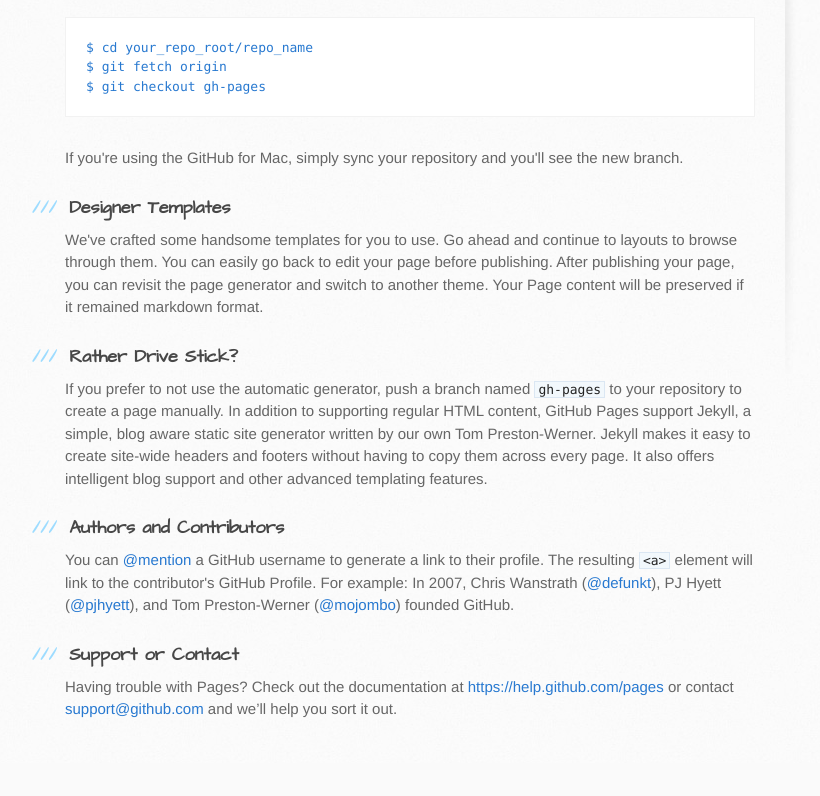
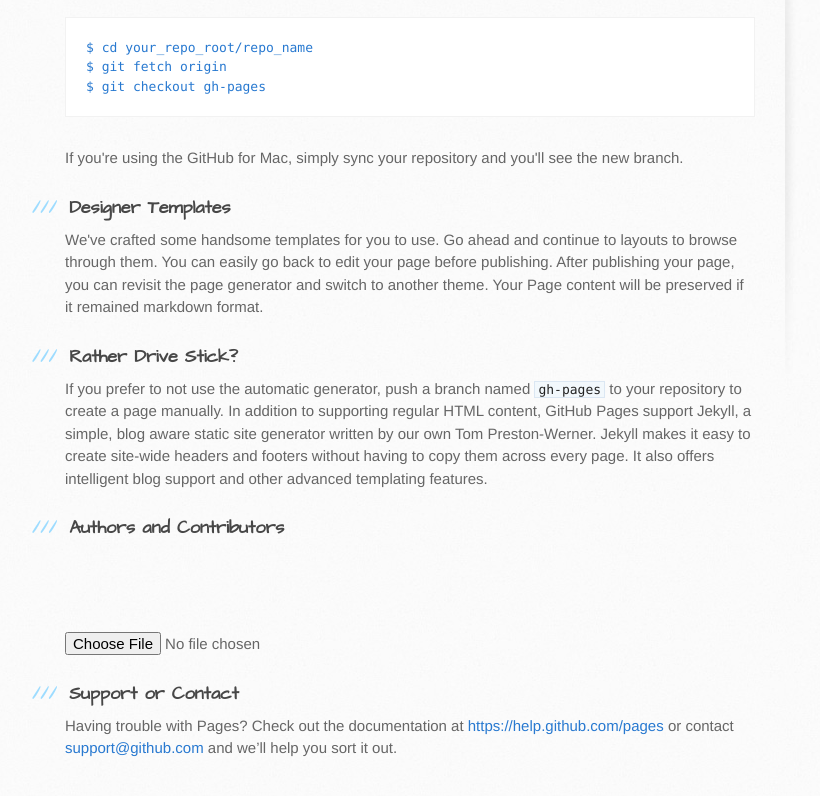
Before and after one commit to charles-chenguojun/charles-chenguojun.github.io, a plain HTML site: page index.html in a window 1280 px wide. Shown: the part 362-1158 px from the top of the page, without its empty margins (105-925 px from the left). Before the commit the page ends 1125 px from the top, so only its background shows below. Drawn offline with Linux system fonts and the light colour scheme.

Commit message:
text upload images

```diff
--- a/index.html
+++ b/index.html
@@ -53,8 +53,72 @@ $ git checkout gh-pages
 <h3>
 <a id="authors-and-contributors" class="anchor" href="#authors-and-contributors" aria-hidden="true"><span class="octicon octicon-link"></span></a>Authors and Contributors</h3>
 
-<p>You can <a href="https://github.com/blog/821" class="user-mention">@mention</a> a GitHub username to generate a link to their profile. The resulting <code>&lt;a&gt;</code> element will link to the contributor's GitHub Profile. For example: In 2007, Chris Wanstrath (<a href="https://github.com/defunkt" class="user-mention">@defunkt</a>), PJ Hyett (<a href="https://github.com/pjhyett" class="user-mention">@pjhyett</a>), and Tom Preston-Werner (<a href="https://github.com/mojombo" class="user-mention">@mojombo</a>) founded GitHub.</p>
+<!-- <p>You can <a href="https://github.com/blog/821" class="user-mention">@mention</a> a GitHub username to generate a link to their profile. The resulting <code>&lt;a&gt;</code> element will link to the contributor's GitHub Profile. For example: In 2007, Chris Wanstrath (<a href="https://github.com/defunkt" class="user-mention">@defunkt</a>), PJ Hyett (<a href="https://github.com/pjhyett" class="user-mention">@pjhyett</a>), and Tom Preston-Werner (<a href="https://github.com/mojombo" class="user-mention">@mojombo</a>) founded GitHub.</p> -->
+<script language="javascript" type="text/javascript">
+ var allowExt = ['jpg', 'gif', 'bmp', 'png', 'jpeg'];
+ var preivew = function(file, container){
+  try{
+  var pic = new Picture(file, container);
+  }catch(e){
+  alert(e);
+  }
+ }
+ //缩略图类定义
+   var Picture = function(file, container){
+  var height = 0,
+  widht = 0,
+  ext = '',
+  size = 0,
+  name  = '',
+  path  = '';
+  var self = this;
+  if(file){
+    name = file.value;
+  if (window.navigator.userAgent.indexOf("MSIE")>=1){
+   file.select();
+   path = document.selection.createRange().text;
+  }else if(window.navigator.userAgent.indexOf("Firefox")>=1){
+   if(file.files){
+   path = file.files.item(0).getAsDataURL();
+   }else{
+   path = file.value;
+   }
+  }
+  }else{
+  throw "bad file";
+  }
 
+
+  ext = name.substr(name.lastIndexOf("."), name.length);
+
+  if(container.tagName.toLowerCase() != 'img'){
+  throw "container is not a valid img label";
+  container.visibility = 'hidden';
+  }
+  container.src = path;
+  container.alt = name;
+  container.style.visibility = 'visible';
+  height = container.height;
+  widht = container.widht;
+  size  = container.fileSize;
+
+
+  this.get = function(name){
+  return self[name];
+  }
+
+  this.isValid = function(){
+  if(allowExt.indexOf(self.ext) !== -1){
+   throw 'the ext is not allowed to upload';
+   return false;
+  }
+  }
+ }
+</script>
+  <div class='previewDemo'>
+ <input id="file" type="file" onchange="preivew(this, document.getElementById('img'));">
+ <img id="img" style="visibility:hidden" height="100px" width="100px">
+</div>
 <h3>
 <a id="support-or-contact" class="anchor" href="#support-or-contact" aria-hidden="true"><span class="octicon octicon-link"></span></a>Support or Contact</h3>
 
```
